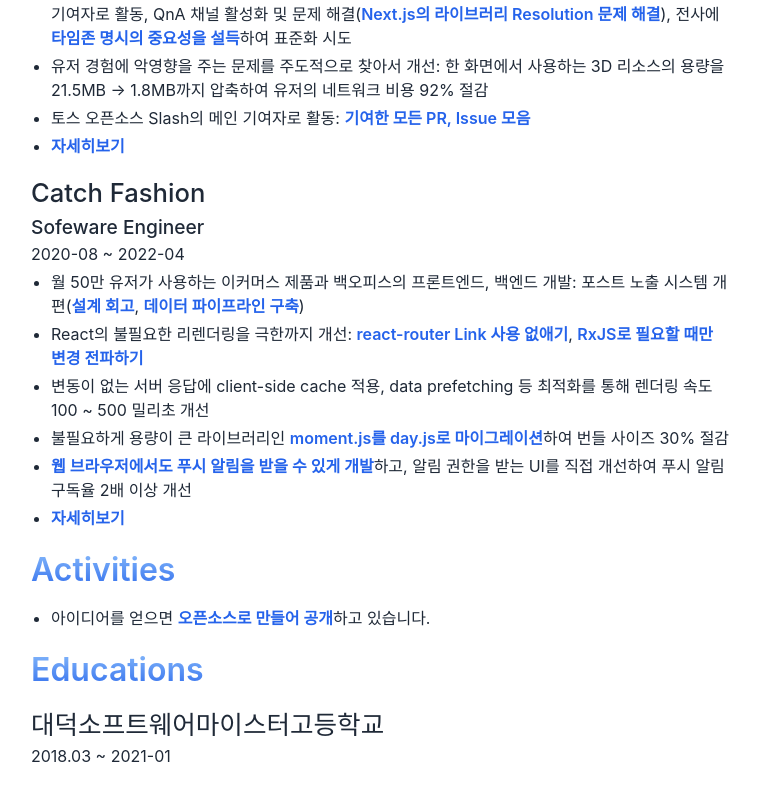
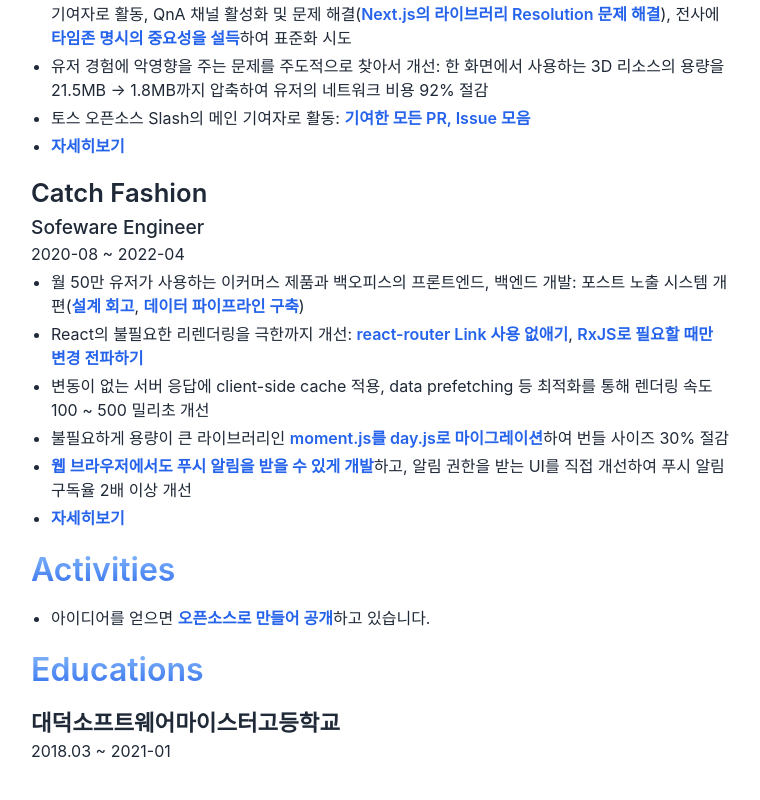
Before and after one commit to hoseungme/about.hoseung.me, a Next.js app: page / in a window 1280 px wide. Shown: the part 1288-2088 px from the top of the page, without its empty margins (259-1019 px from the left). Built offline with nearby package versions, Linux system fonts and the light colour scheme; a web font is replaced by a local one.

Commit message:
fix style

```diff
--- a/src/app/page.style.scss
+++ b/src/app/page.style.scss
@@ -18,7 +18,7 @@
 
   .experience {
     font-size: 1.6em;
-    font-weight: 500;
+    font-weight: 600;
     margin-bottom: 0;
   }
 
@@ -32,4 +32,15 @@
     font-size: 1em;
     margin-bottom: 4px;
   }
+
+  .education {
+    font-size: 1.4em;
+    font-weight: 600;
+    margin-bottom: 0;
+  }
+
+  .education-period {
+    font-size: 1em;
+    margin-bottom: 4px;
+  }
 }
--- a/src/data/index.md
+++ b/src/data/index.md
@@ -59,5 +59,5 @@
 
 <p className="title">Educations</p>
 
-<p className="experience">대덕소프트웨어마이스터고등학교</p>
-<p className="experience-period">2018.03 ~ 2021-01</p>
+<p className="education">대덕소프트웨어마이스터고등학교</p>
+<p className="education-period">2018.03 ~ 2021-01</p>
```
